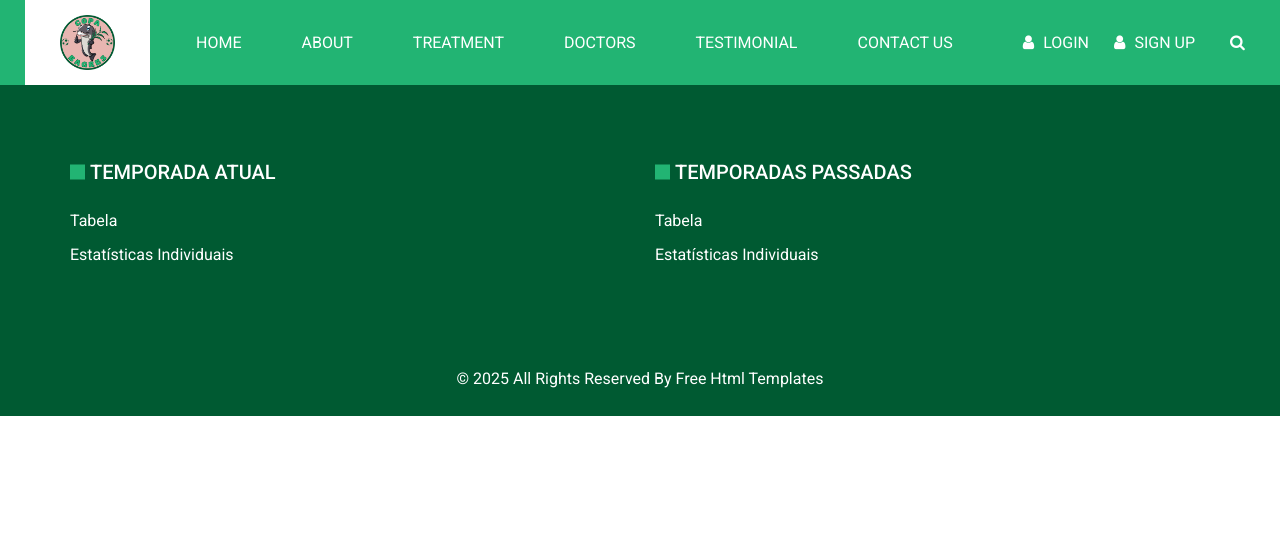
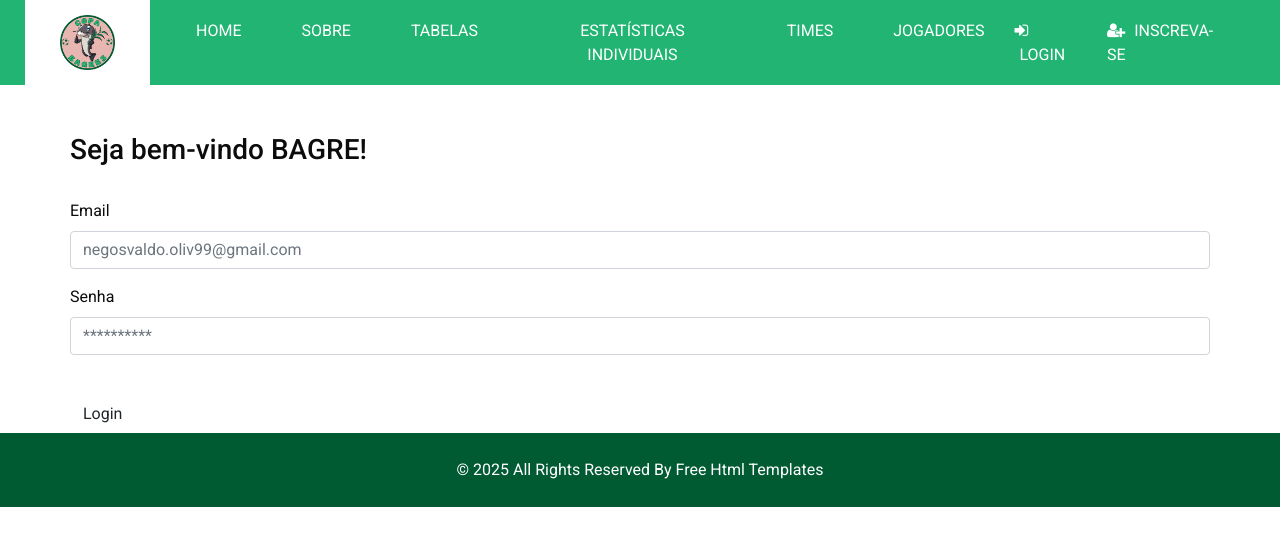
Before and after one commit to LuccaAug/bagrescore, a Flask app: page /login in a window 1280 px wide. Shown: the top 546 px of the page. Run offline with Flask 3, Linux system fonts and the light colour scheme; some libraries are stand-ins or nearby versions.

Commit message:
implements login

```diff
--- a/website/auth.py
+++ b/website/auth.py
@@ -1,15 +1,100 @@
-from flask import Blueprint, render_template
+from flask import Blueprint, render_template, request, flash, redirect, url_for
+from flask_login import login_user, login_required, logout_user, current_user
+from werkzeug.security import generate_password_hash, check_password_hash
+from werkzeug.utils import secure_filename
+import os
+
+from . import db, app
+from .models import Usuario, Jogador
 
 auth = Blueprint('auth', __name__)
 
-@auth.route('/login')
+@auth.route('/login', methods=['GET', 'POST'])
 def login():
-    return render_template("login.html")
+    if request.method == 'POST':
+        email = request.form.get('email')
+        senha = request.form.get('senha')
+
+        usuario = Usuario.query.filter_by(email=email).first()
+        if not usuario:
+            flash('Verifique o email e senha e tente novamente', category='error')
+        elif not check_password_hash(usuario.senha, senha):
+            flash('Verifique o email e senha e tente novamente', category='error')
+        else:
+            login_user(usuario, remember=True)
+            flash('Seja bem-vindo novamente bagre!', category='succes')
+            return redirect(url_for('views.home'))
+
+    return render_template("login.html", user=current_user)
 
 @auth.route('/logout')
+@login_required
 def logout():
-    return '<h1>Logout</h1>'
+    logout_user()
+    return redirect(url_for('auth.logout'))
 
-@auth.route('/sign-up')
+@auth.route('/sign-up', methods=['GET', 'POST'])
 def signup():
-    return render_template("sign-up.html")
+    if request.method == 'POST':
+        email = request.form.get('email').lower()
+        senha = request.form.get('senha')
+        senha_confirmacao = request.form.get('senha_confirmacao')
+
+        nome = request.form.get('nome').title()
+        vulgo = request.form.get('vulgo')
+        numero = request.form.get('numero')
+        insta = request.form.get('insta')
+        insta = request.form.get('insta')
+
+        usuario = Usuario.query.filter_by(email=email).first()
+        jogador = Jogador.query.filter_by(vulgo=vulgo).first()
+        if usuario:
+            flash('Email já cadastrado', category='error')
+            print(usuario)
+        # elif jogador:
+        #     flash('Vulgo já cadastrado', category='error')
+        #     print(jogador)
+        # elif len(email) == 0:
+        #     flash('Informe um email válido', category='error')
+        # elif len(senha) < 5:
+        #     flash('A senha precisa ter pelo menos 5 dígitos', category='error')
+        # elif senha != senha_confirmacao:
+        #     flash('As senhas digitadas não estão iguais', category='error')
+        # elif len(nome) < 4:
+        #     flash('O nome precisa ter pelo menos 4 dígitos', category='error')
+        # elif len(vulgo) < 2:
+        #     flash('O vulgo precisa ter pelo menos 2 dígitos', category='error')
+        # elif int(numero) < 0 and int(numero) > 999:
+        #     flash('O número deve ter no máximo 3 dígitos e ser positivo', category='error')
+        else:
+            path_imagem = None
+            print("Request files: ", request.files)
+            if "imagem" in request.files:
+                file = request.files["imagem"]
+                if file.filename != "":
+                    filename = secure_filename(file.filename)
+                    path_imagem = os.path.join(app.config["UPLOAD_FOLDER"], filename)
+                    file.save(path_imagem)
+                print(path_imagem, file)
+
+            novo_jogador = Jogador(
+                nome=nome,
+                vulgo=vulgo,
+                numero=int(numero),
+                insta=insta,
+                imagem=path_imagem,
+            )
+            db.session.add(novo_jogador)
+            novo_usuario = Usuario(
+                email=email,
+                senha=generate_password_hash(senha, method='pbkdf2:sha256'),
+                jogador_id=novo_jogador.id,
+            )
+            db.session.add(novo_usuario)
+            db.session.commit()
+            login_user(novo_usuario, remember=True)
+            flash('Parabéns, agora você é um bagre!', category='succes')
+
+            return redirect(url_for('views.home'))
+
+    return render_template("sign-up.html", user=current_user)
--- a/website/templates/base.html
+++ b/website/templates/base.html
@@ -45,10 +45,9 @@
       <div class="header_bottom">
         <div class="container-fluid">
           <nav class="navbar navbar-expand-lg custom_nav-container ">
-            <a class="navbar-brand" href="home.html">
+            <a class="navbar-brand" href="/">
               <img src="{{ url_for('static', filename='images/logo_sem_fundo.png') }}" alt="">
             </a>
-
 
             <button class="navbar-toggler" type="button" data-toggle="collapse" data-target="#navbarSupportedContent" aria-controls="navbarSupportedContent" aria-expanded="false" aria-label="Toggle navigation">
               <span class=""> </span>
@@ -57,44 +56,46 @@
             <div class="collapse navbar-collapse" id="navbarSupportedContent">
               <div class="d-flex mr-auto flex-column flex-lg-row align-items-center">
                 <ul class="navbar-nav  ">
-                  <li class="nav-item active">
+                  <li class="nav-item">
                     <a class="nav-link" href="/">Home <span class="sr-only">(current)</span></a>
                   </li>
                   <li class="nav-item">
-                    <a class="nav-link" href="about.html"> About</a>
+                    <a class="nav-link" href="/sobre">Sobre</a>
                   </li>
                   <li class="nav-item">
-                    <a class="nav-link" href="treatment.html">Treatment</a>
+                    <a class="nav-link" href="/tabela">Tabelas</a>
                   </li>
                   <li class="nav-item">
-                    <a class="nav-link" href="doctor.html">Doctors</a>
+                    <a class="nav-link" href="/estatisticas">Estatísticas Individuais</a>
                   </li>
                   <li class="nav-item">
-                    <a class="nav-link" href="testimonial.html">Testimonial</a>
+                    <a class="nav-link" href="/times">Times</a>
                   </li>
                   <li class="nav-item">
-                    <a class="nav-link" href="contact.html">Contact Us</a>
+                    <a class="nav-link" href="/jogadores">Jogadores</a>
                   </li>
                 </ul>
               </div>
               <div class="quote_btn-container">
-                <a href="/login">
-                  <i class="fa fa-user" aria-hidden="true"></i>
-                  <span>
-                    Login
-                  </span>
-                </a>
-                <a href="/sign-up">
-                  <i class="fa fa-user" aria-hidden="true"></i>
-                  <span>
-                    Sign Up
-                  </span>
-                </a>
-                <form class="form-inline">
-                  <button class="btn  my-2 my-sm-0 nav_search-btn" type="submit">
-                    <i class="fa fa-search" aria-hidden="true"></i>
-                  </button>
-                </form>
+                {% if user.is_authenticated %}
+                  <a href="/perfil">
+                    <i class="fa fa-user" aria-hidden="true"></i>
+                    <span>Perfil</span>
+                  </a>
+                  <a href="/logout">
+                    <i class="fa fa-sign-out" aria-hidden="true"></i>
+                    <span>Sair</span>
+                  </a>
+                {% else %}
+                  <a href="/login">
+                    <i class="fa fa-sign-in" aria-hidden="true"></i>
+                    <span>Login</span>
+                  </a>
+                  <a href="/sign-up">
+                    <i class="fa fa-user-plus" aria-hidden="true"></i>
+                    <span>Inscreva-se</span>
+                  </a>
+                {% endif %}
               </div>
             </div>
           </nav>
@@ -103,45 +104,32 @@
     </header>
     <!-- end header section -->
 
-
+    {% with messages = get_flashed_messages(with_categories=true) %}
+      {% if messages %}
+        {% for category, message in messages %}
+          {% if category == 'error' %}
+            <div class="alert alert-danger alert-dismissible fade show" role="alert">
+              {{ message }}
+              <button type="button" class="close" data-dismiss="alert" aria-label="Close">
+                <span aria-hidden="true">&times;</span>
+              </button>
+            </div>
+          {% else %}
+            <div class="alert alert-success alert-dismissible fade show" role="alert">
+              {{ message }}
+              <button type="button" class="close" data-dismiss="alert" aria-label="Close">
+                <span aria-hidden="true">&times;</span>
+              </button>
+            </div>
+          {% endif %}
+        {% endfor %}
+      {% endif %}
+    {% endwith %}
 
   <div class="container">
     {% block content %}
     {% endblock %}
   </div>
-
-  <!-- info section -->
-  <section class="info_section ">
-    <div class="container">
-      <div class="info_bottom layout_padding2">
-        <div class="row info_main_row">
-          <div class="col-md-6 col-lg-6">
-            <div class="info_links">
-              <h5>
-                Temporada Atual
-              </h5>
-              <div class="info_links_menu">
-                <a href="/tabela">Tabela</a>
-                <a href="/jogadores">Estatísticas Individuais</a>
-              </div>
-            </div>
-          </div>
-          <div class="col-md-6 col-lg-6">
-            <div class="info_links">
-              <h5>
-                Temporadas Passadas
-              </h5>
-              <div class="info_links_menu">
-                <a href="/tabela">Tabela</a>
-                <a href="/jogadores">Estatísticas Individuais</a>
-              </div>
-            </div>
-          </div>
-        </div>
-      </div>
-    </div>
-  </section>
-  <!-- end info_section -->
 
 
   <!-- footer section -->
@@ -169,6 +157,8 @@
   <script src="{{ url_for('static', filename='js/custom.js') }}"></script>
 
 
+  </div>
+
 </body>
 
 </html>
--- a/website/templates/login.html
+++ b/website/templates/login.html
@@ -2,6 +2,23 @@
 
 {% block title %}Login{% endblock %}
 
-
 {% block content %}
+    <form method="POST">
+        <br>
+        <br>
+        <div style="align-content: center">
+            <h3>Seja bem-vindo <span>BAGRE</span>!</h3>
+        </div>
+        <br>
+        <div class="form-group">
+            <label for="email">Email</label>
+            <input class="form-control" id="email" name="email" type="email" placeholder="negosvaldo.oliv99@gmail.com"/>
+        </div>
+        <div class="form-group">
+            <label for="senha">Senha</label>
+            <input class="form-control" id="senha" name="senha" type="password" placeholder="**********"/>
+        </div>
+        <br>
+        <button type="submit" class="btn">Login</button>
+    </form>
 {% endblock %}
```
Also changed, not shown: website/__init__.py (+30 -1 lines), website/models.py (+27 -0 lines), website/templates/sign-up.html (+43 -1 lines), README.md, app.py (renamed from main.py).
